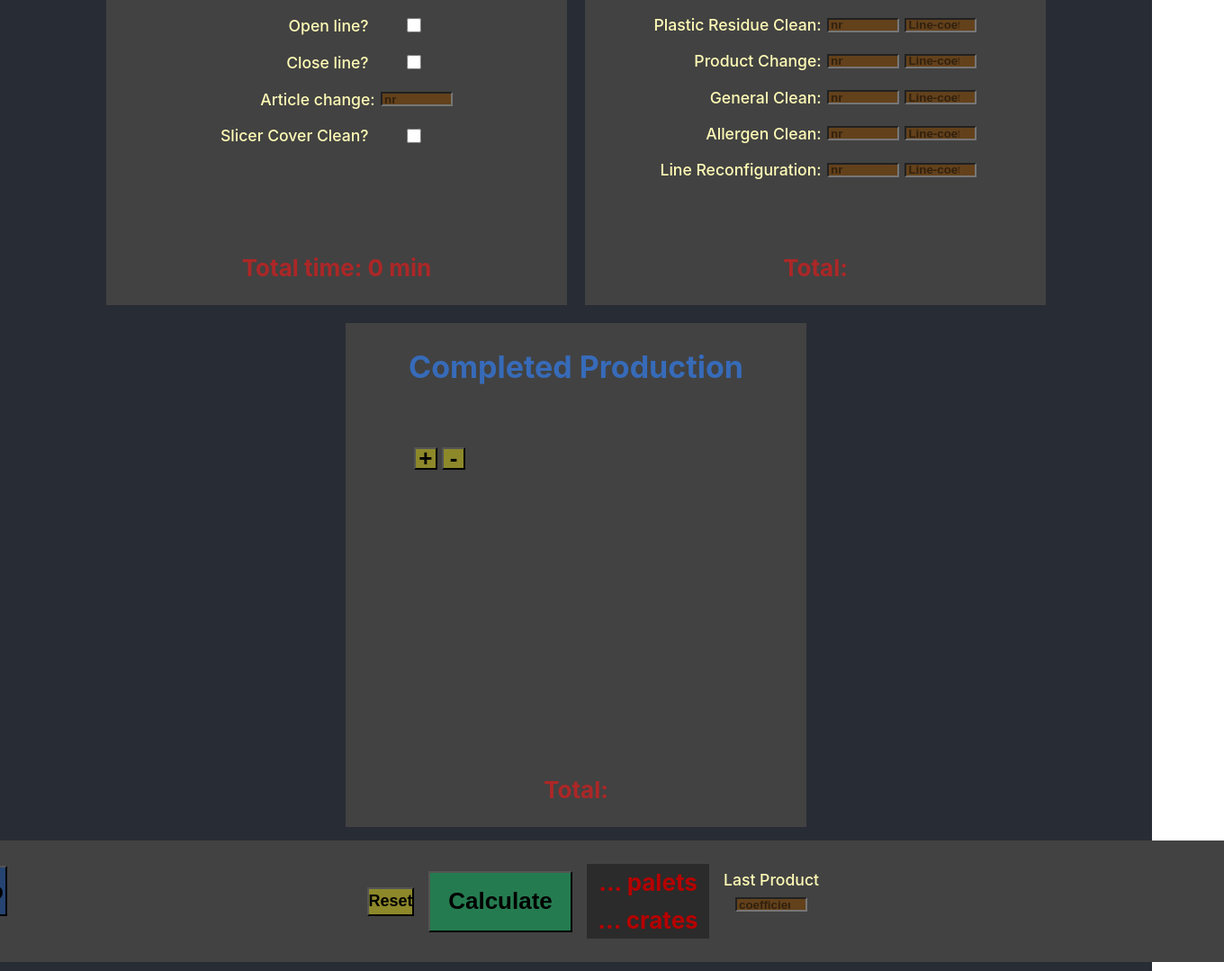
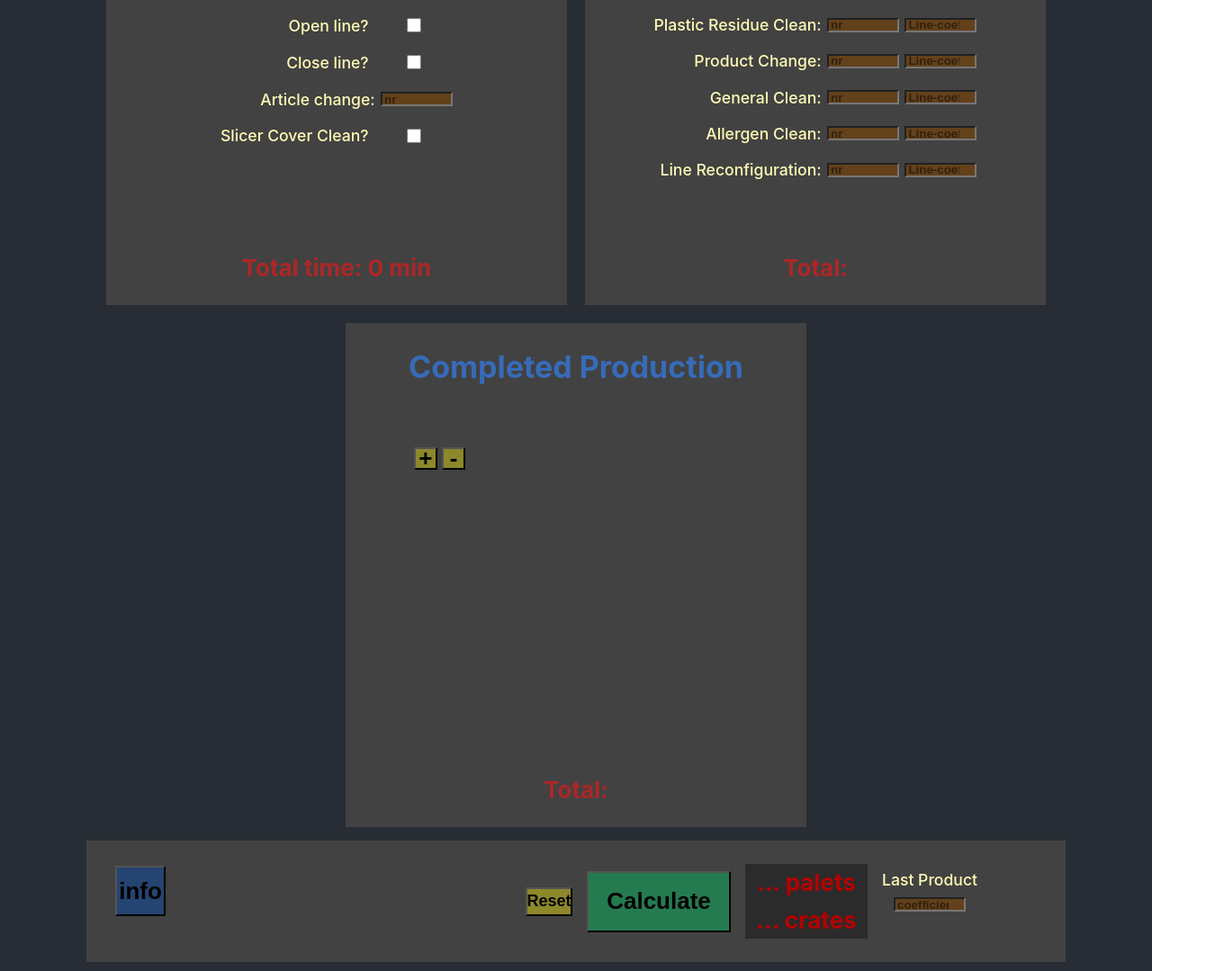
Before and after one commit to ValiMarin/PerformanceBonus-Calculator, a React (Create React App) app: page / in a window 1280 px wide. Shown: the part 343-1422 px from the top of the page at 90% size, 1360 px wide, since content can reach past the window. Built offline with nearby package versions, Linux system fonts and the light colour scheme.

Commit message:
Describe your changes

```diff
--- a/src/App.css
+++ b/src/App.css
@@ -127,7 +127,8 @@ button {
 }
 
 .finalResultPanel {
-  width: 180vh;
+  width: 85%;
+  height: 10%;
   display: flex;
   flex-direction: row;
   align-items: left;
```
